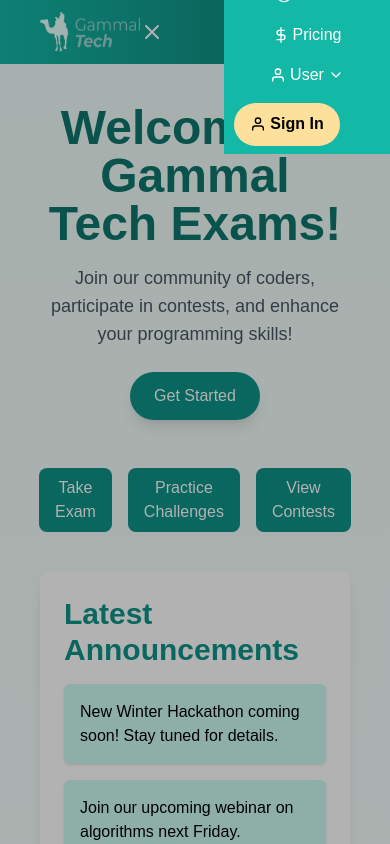
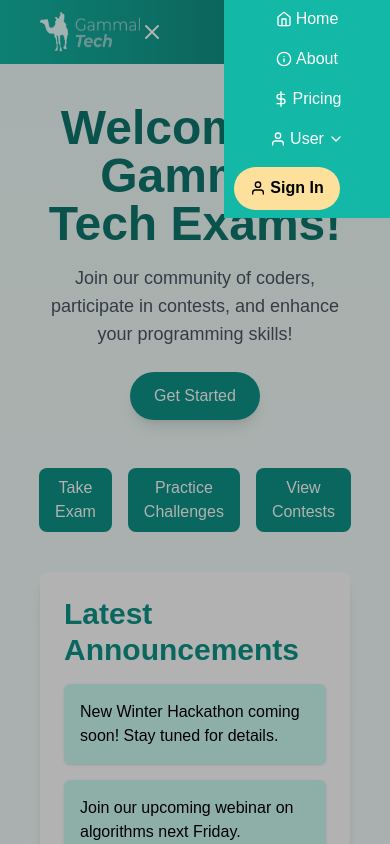
Before and after one commit to abdelrhmanadel200/g-tech-exams, a Next.js app: page / in a window 390 px wide. Both pictures are taken after a click on the button "Toggle navigation". Shown: the top 844 px of the page. Built offline with nearby package versions, Linux system fonts and the light colour scheme.

Commit message:
Update Navbar.tsx

```diff
--- a/src/components/Navbar.tsx
+++ b/src/components/Navbar.tsx
@@ -54,7 +54,7 @@
       )}
 
       <nav
-        className={`relative flex items-center ml-10 transition-all duration-200 ${mobileMenuOpen ? ' flex-col    w-full bg-teal-500 z-20 sm:static sm:flex-row' : 'hidden sm:flex'}`}
+        className={`relative flex items-center ml-10 transition-all duration-200 ${mobileMenuOpen ? ' flex-col absolute top-16 left-0 w-full bg-teal-500 z-20 sm:static sm:flex-row' : 'hidden sm:flex'}`}
         role="navigation"
 
       >
```
